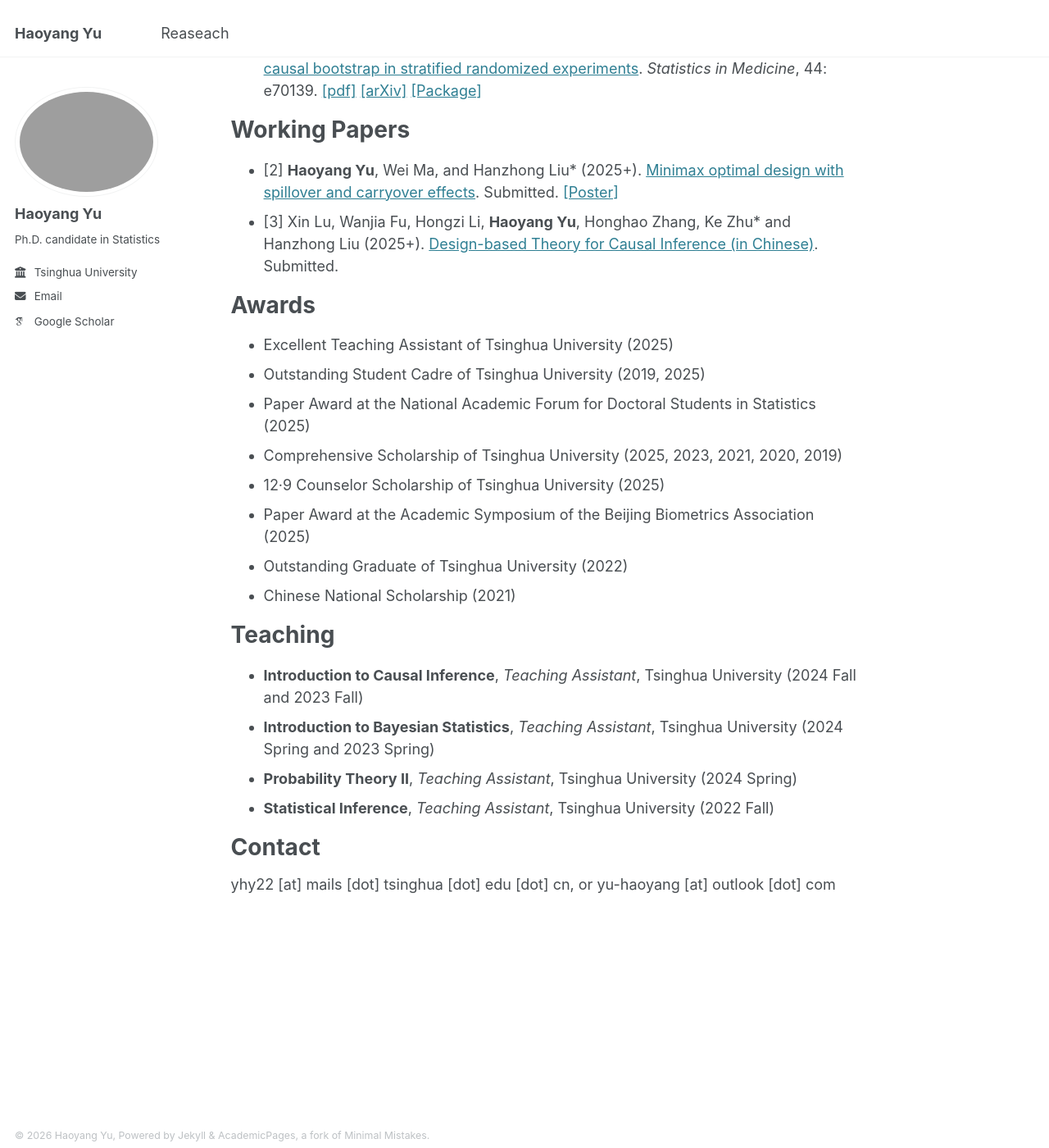
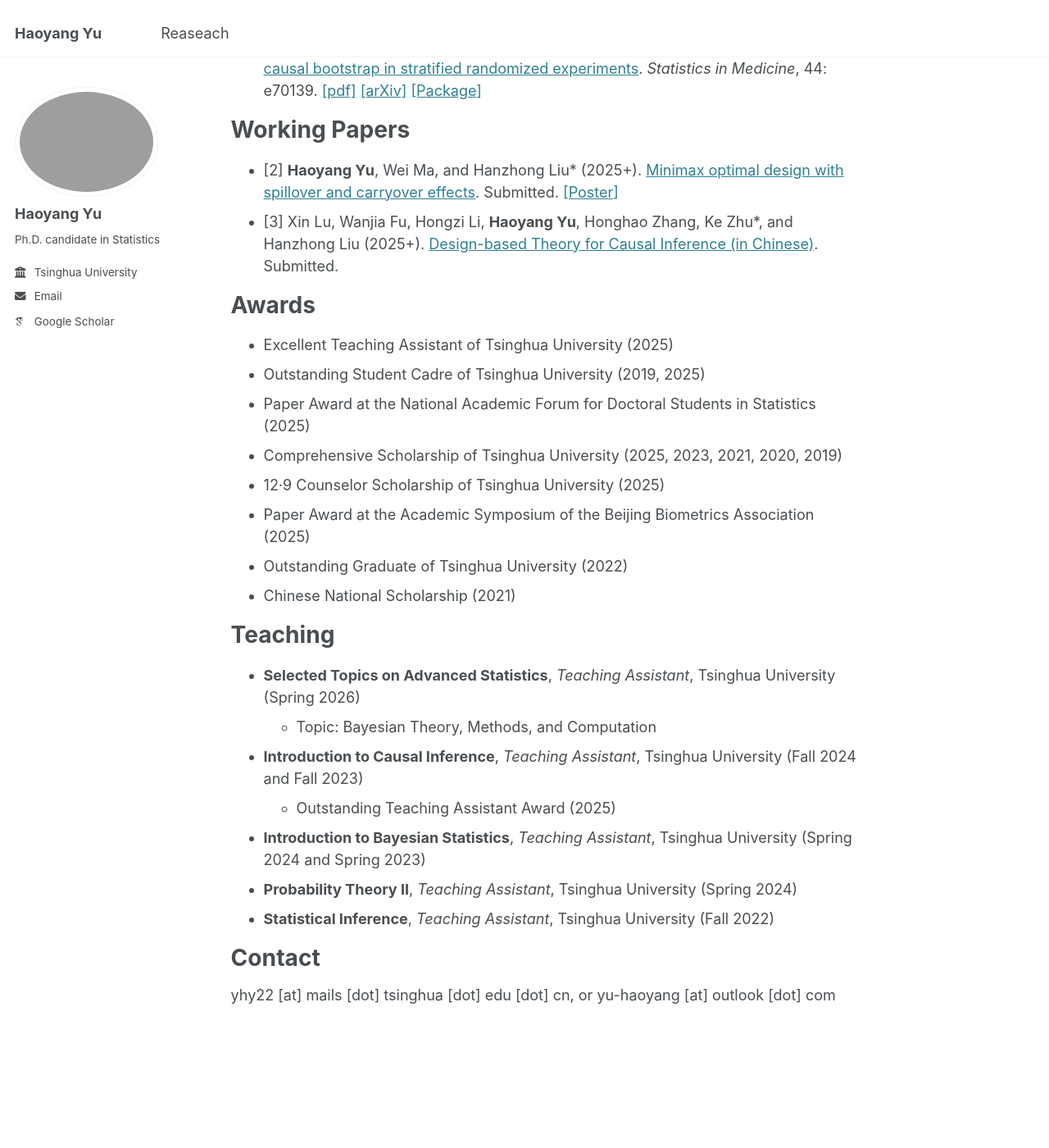
Before and after one commit to yu-hao-yang/yu-hao-yang.github.io, a Jekyll site: the page built from _pages/about.md, in a window 1280 px wide and 1400 px high, scrolled down 441 px. Shown: the whole window at 82% size. Built offline with Jekyll 4.4.1, drawn with Linux system fonts in a browser that asks for light colours; some web fonts are replaced.

Commit message:
Update about.md

```diff
--- a/_pages/about.md
+++ b/_pages/about.md
@@ -24,7 +24,7 @@ Publications
 Working Papers
 ======
 * [2] **Haoyang Yu**, Wei Ma, and Hanzhong Liu\* (2025+). [Minimax optimal design with spillover and carryover effects](https://arxiv.org/abs/2501.14602). Submitted. [[Poster]](https://drive.google.com/file/d/1iIWW7cJH1ZCMkbTGKjsP1vugDg9XBHQb/view?usp=share_link)
-* [3] Xin Lu, Wanjia Fu, Hongzi Li, **Haoyang Yu**, Honghao Zhang, Ke Zhu\* and Hanzhong Liu (2025+). [Design-based Theory for Causal Inference (in Chinese)](https://arxiv.org/abs/2511.22518). Submitted.
+* [3] Xin Lu, Wanjia Fu, Hongzi Li, **Haoyang Yu**, Honghao Zhang, Ke Zhu\*, and Hanzhong Liu (2025+). [Design-based Theory for Causal Inference (in Chinese)](https://arxiv.org/abs/2511.22518). Submitted.
 
 Awards
 ======
@@ -39,10 +39,13 @@ Awards
 
 Teaching
 ======
-* **Introduction to Causal Inference**, *Teaching Assistant*, Tsinghua University (2024 Fall and 2023 Fall)
-* **Introduction to Bayesian Statistics**, *Teaching Assistant*, Tsinghua University (2024 Spring and 2023 Spring)
-* **Probability Theory II**, *Teaching Assistant*, Tsinghua University (2024 Spring)
-* **Statistical Inference**, *Teaching Assistant*, Tsinghua University (2022 Fall)
+* **Selected Topics on Advanced Statistics**, *Teaching Assistant*, Tsinghua University (Spring 2026)
+  - Topic: Bayesian Theory, Methods, and Computation
+* **Introduction to Causal Inference**, *Teaching Assistant*, Tsinghua University (Fall 2024 and Fall 2023)
+  - Outstanding Teaching Assistant Award (2025)
+* **Introduction to Bayesian Statistics**, *Teaching Assistant*, Tsinghua University (Spring 2024 and Spring 2023)
+* **Probability Theory II**, *Teaching Assistant*, Tsinghua University (Spring 2024)
+* **Statistical Inference**, *Teaching Assistant*, Tsinghua University (Fall 2022)
 
 Contact
 ======
```
